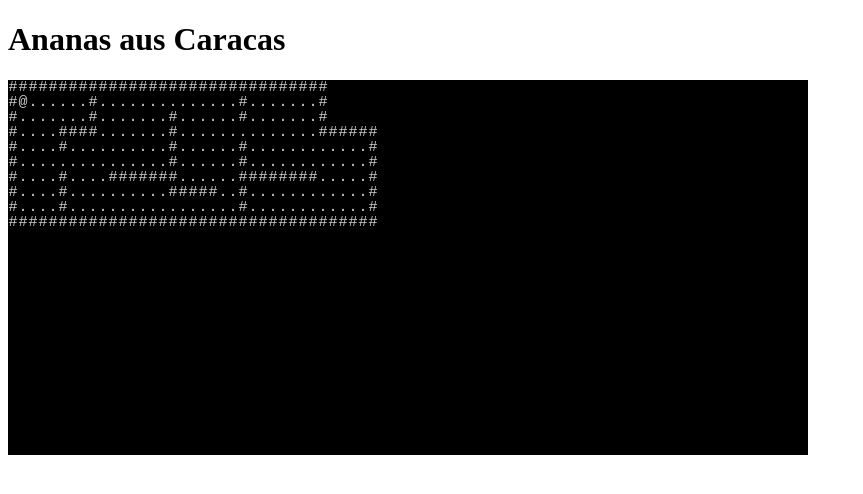
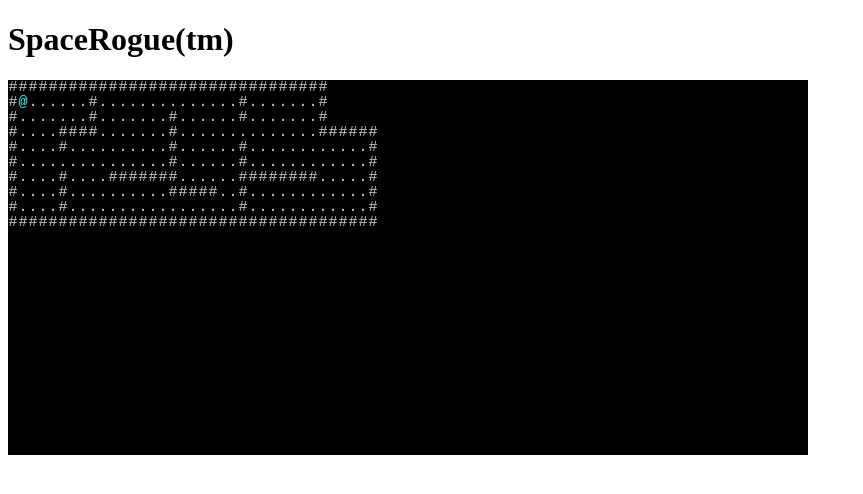
Before and after one commit to anotheredward/spacerogue, a plain HTML site: page index.html in a window 1280 px wide. Shown: the whole page, without its empty margins (0-863 px from the left). Drawn offline with Linux system fonts and the light colour scheme.

Commit message:
Added movement, event scheduling, and COLOR (some)

```diff
--- a/index.html
+++ b/index.html
@@ -6,6 +6,6 @@
 		<script type="text/javascript" src="spacerogue.js"></script>
 	</head>
 	<body onload="Game.init()">
-		<h1>Ananas aus Caracas</h1>
+		<h1>SpaceRogue(tm)</h1>
 	</body>
 </html>
--- a/spacerogue.js
+++ b/spacerogue.js
@@ -11,18 +11,82 @@ var map_data = [
 	"#####################################"
 ];
 
+var Util = {
+	clamp: function(val, min, max) {
+		return val < min ? min : val > max ? max : val;
+	}
+};
+
 
 var Game = (function () {
 	var MAP_WIDTH = 80;
 	var MAP_HEIGHT = 25;
-	var display = null;
+	var display = new ROT.Display();
+	var scheduler = new ROT.Scheduler.Simple();
+	var engine = new ROT.Engine(scheduler);
 	var map = [];
 	var tiles = {
 		'#': { walkable: false, ch: '#' },
 		'.': { walkable: true, ch: '.'},
 		' ': { walkable: false, ch: ' '}
 	};
-	var player_pos = {x: 1, y: 1};
+
+	var waitForKey = function(cb) {
+		var listener = function (e) {
+			if (cb(e)) {
+				window.removeEventListener('keydown', listener);
+				engine.unlock();
+			}
+		};
+
+		engine.lock();
+		window.addEventListener('keydown', listener);
+	};
+
+	var player = (function (x, y) {
+		var move_key = {};
+		move_key[38] = { x: 0, y: -1 };
+		move_key[39] = { x: 1, y: 0 };
+		move_key[40] = { x: 0, y: 1 };
+		move_key[37] = { x: -1, y: 0 };
+
+		var teleport = function (new_x, new_y) {
+			x = new_x;
+			y = new_y;
+		};
+
+		var draw = function () {
+			display.draw(x, y, '@', '#0ff');
+		};
+
+		var move = function (dir) {
+			var new_x = Util.clamp(x + (dir.x || 0), 0, MAP_WIDTH - 1);
+			var new_y = Util.clamp(y + (dir.y || 0), 0, MAP_HEIGHT - 1);
+
+			if (map[new_y][new_x].walkable)
+				teleport(new_x, new_y);
+		};
+
+		var act = function () {
+			waitForKey(function (e) {
+				var key = e.keyCode;
+				if (key in move_key) {
+					move(move_key[key]);
+				} else {
+					return false;
+				}
+				Game.drawWholeMap();
+				return true;
+			});
+		};
+
+		return {
+			teleport: teleport,
+			move: move,
+			act: act,
+			draw: draw,
+		};
+	})();
 
 	var loadMap = function (data) {
 		for (var y = 0; y < MAP_HEIGHT; y++) {
@@ -30,7 +94,7 @@ var Game = (function () {
 			for (var x = 0; x < MAP_WIDTH; x++) {
 				tile = (data[y] || [])[x] || ' ';
 				if (tile == '@') {
-					player_pos = { x: x, y: y };
+					player.teleport(x, y);
 					tile = '.';
 				}
 				map[y].push(tiles[tile]);
@@ -43,7 +107,7 @@ var Game = (function () {
 			for (var x = 0; x < MAP_WIDTH; x++)
 				display.draw(x, y, map[y][x].ch);
 
-		display.draw(player_pos.x, player_pos.y, '@');
+		player.draw();
 	};
 
 	var init = function() {
@@ -52,9 +116,12 @@ var Game = (function () {
 
 		loadMap(map_data);
 		drawWholeMap();
+		scheduler.add(player, true);
+		engine.start();
 	};
 
 	return {
-		init: init
+		init: init,
+		drawWholeMap: drawWholeMap
 	};
 })();;
```
Also changed, not shown: 1 other file.
